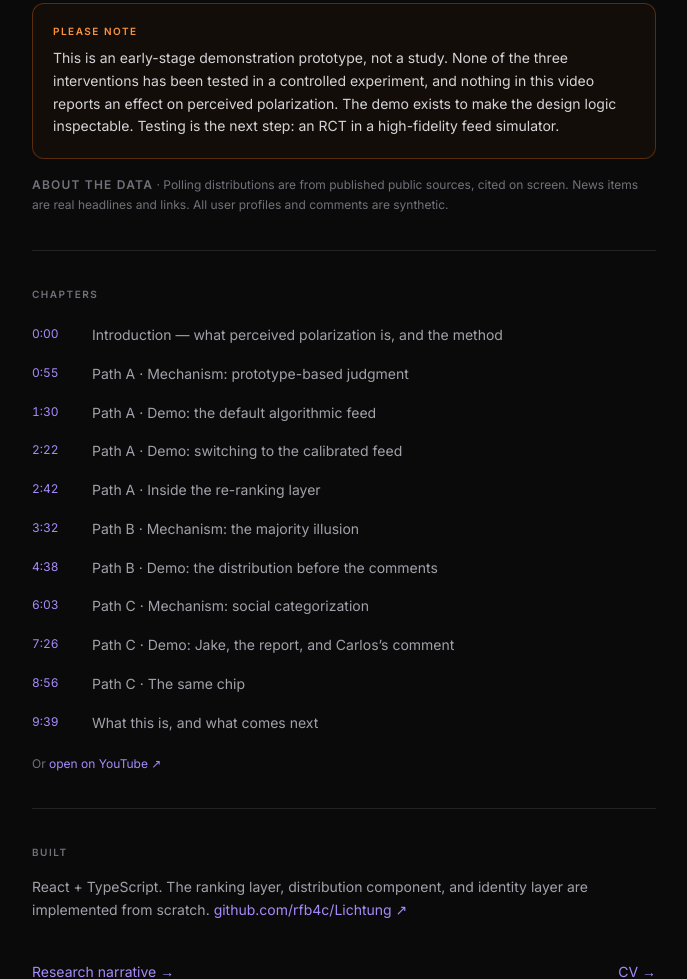
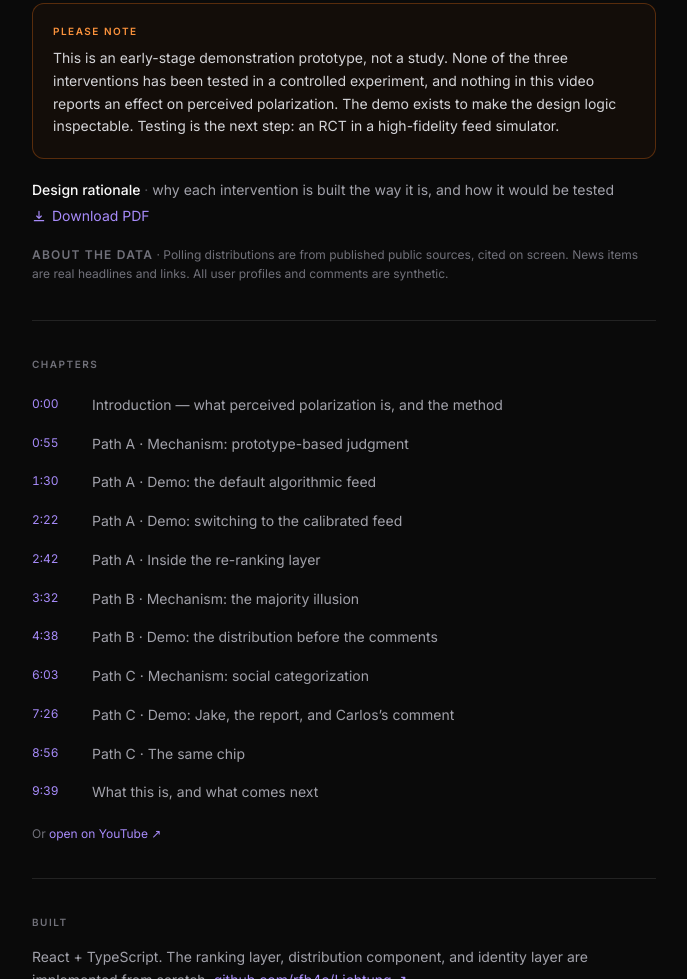
Before and after one commit to rfb4c/rfb4c.github.io, an Astro site: page /demo in a window 1280 px wide. Shown: the part 945-1924 px from the top of the page, without its empty margins (296-983 px from the left). Built offline with nearby package versions, Linux system fonts and the light colour scheme; Astro itself is replaced by a stand-in of ours.

Commit message:
Add Lichtung design rationale PDF to /demo
A download link under the scope note, next to "The demo exists to make
the design logic inspectable". It is a text link, so the live demo stays
the page's only solid button, and a PDF rather than a page, so Lichtung
keeps one page for the research and one for the demo.

The PDF is the Penn State portfolio rationale with the application-only
wording removed: the portfolio byline and the references to the research
plan and the second research question.

Co-Authored-By: Claude Opus 5.5 <noreply@anthropic.com>

```diff
--- a/src/pages/demo.astro
+++ b/src/pages/demo.astro
@@ -3,6 +3,7 @@ import BaseLayout from '../layouts/BaseLayout.astro';
 
 const VIDEO_ID = 'ahupkhUs_VI';
 const WATCH_URL = `https://www.youtube.com/watch?v=${VIDEO_ID}`;
+const RATIONALE = '/demo/Rui_Feng_Lichtung_Design_Rationale.pdf';
 
 const chapters = [
   { t: 0,   label: 'Introduction — what perceived polarization is, and the method' },
@@ -116,6 +117,20 @@ const fmt = (s: number) => `${Math.floor(s / 60)}:${String(s % 60).padStart(2, '
         </p>
       </div>
 
+      <div class="mt-5">
+        <p class="text-sm text-gray-500 dark:text-zinc-400 leading-relaxed">
+          <span class="text-[#111111] dark:text-[#FAFAFA] font-medium">Design rationale</span>
+          <span class="text-gray-300 dark:text-zinc-600"> · </span>why each intervention is built the way it is, and how it would be tested
+        </p>
+        <a href={RATIONALE} download
+           class="mt-1 inline-flex items-center gap-1.5 text-sm text-[#7C3AED] dark:text-[#A78BFA] hover:opacity-70 transition-opacity">
+          <svg class="w-3.5 h-3.5" fill="none" stroke="currentColor" stroke-width="2" viewBox="0 0 24 24">
+            <path stroke-linecap="round" stroke-linejoin="round" d="M12 4v12m0 0l-4-4m4 4l4-4M4 20h16"/>
+          </svg>
+          Download PDF
+        </a>
+      </div>
+
       <p class="mt-4 text-xs text-gray-400 dark:text-zinc-500 leading-relaxed">
         <span class="uppercase tracking-[0.1em] font-semibold">About the data</span> · Polling
         distributions are from published public sources, cited on screen. News items are real
```
Also changed, not shown: 1 other file.
